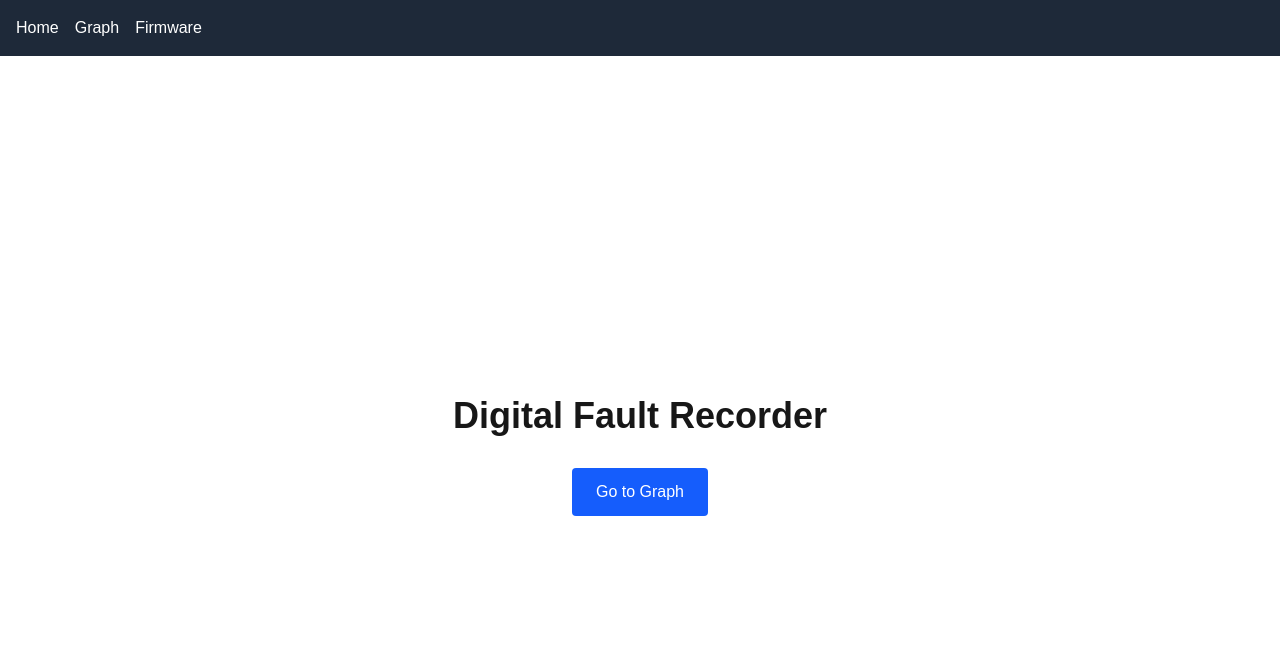
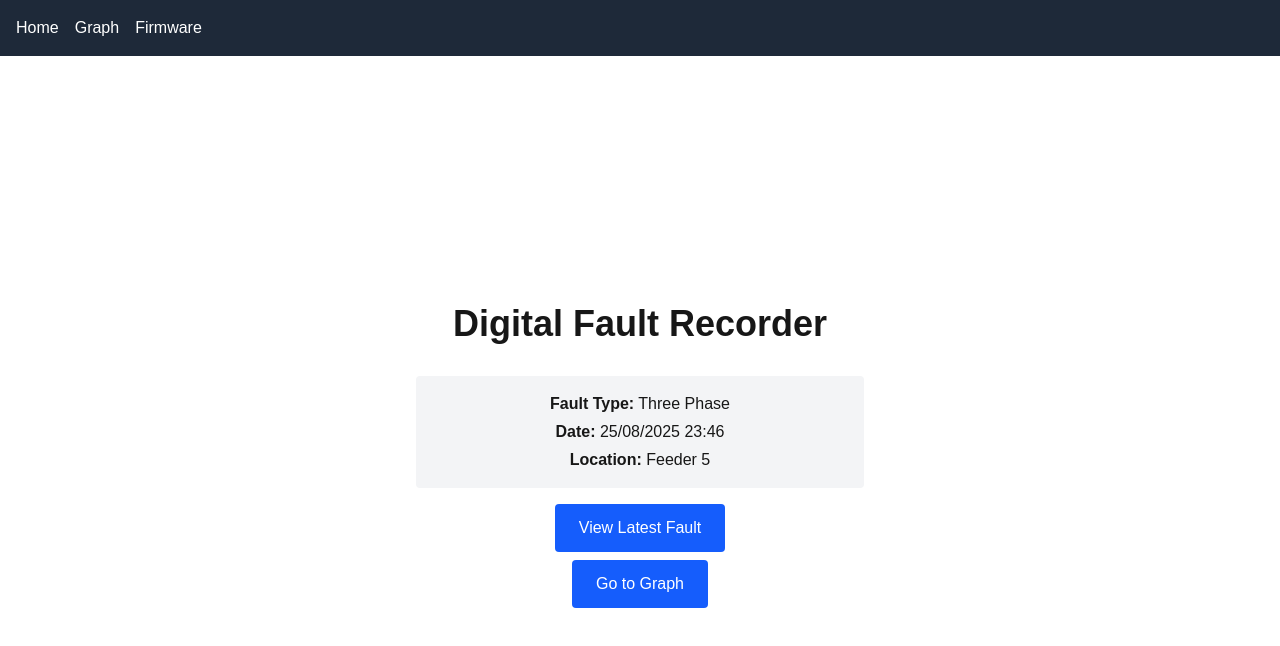
Before and after one commit to patthananb/dfr, a Next.js app: page / in a window 1280 px wide. Shown: the top 646 px of the page. Built offline with nearby package versions, Linux system fonts and the light colour scheme.

Commit message:
feat: show latest fault on home

```diff
--- a/src/app/graph/page.js
+++ b/src/app/graph/page.js
@@ -1,6 +1,7 @@
 'use client';
 
 import { useEffect, useState } from 'react';
+import { useSearchParams } from 'next/navigation';
 import { Line } from 'react-chartjs-2';
 import {
   Chart as ChartJS,
@@ -42,6 +43,8 @@ const formatDate = dateStr => {
 const formatTime = timeStr => (timeStr ? timeStr.slice(0, 5) : '');
 
 const GraphPage = () => {
+  const searchParams = useSearchParams();
+  const fileParam = searchParams.get('file');
   const [voltageData, setVoltageData] = useState(null);
   const [currentData, setCurrentData] = useState(null);
   const [filenames, setFilenames] = useState([]);
@@ -71,7 +74,11 @@ const GraphPage = () => {
           const files = data.filenames.filter(name => name !== '.gitkeep');
           setFilenames(files);
           if (files.length > 0) {
-            setSelectedFile(files[0]);
+            if (fileParam && files.includes(fileParam)) {
+              setSelectedFile(fileParam);
+            } else {
+              setSelectedFile(files[0]);
+            }
           }
         }
       } catch (error) {
@@ -79,7 +86,7 @@ const GraphPage = () => {
       }
     };
     fetchFilenames();
-  }, []);
+  }, [fileParam]);
 
   useEffect(() => {
     const fetchData = async () => {
--- a/src/app/page.js
+++ b/src/app/page.js
@@ -1,11 +1,68 @@
 import Link from "next/link";
+import { readdir, readFile } from "fs/promises";
+import { join } from "path";
 
-export default function Home() {
+const formatLabel = (str) =>
+  str
+    ? str
+        .split("_")
+        .map((part) => part.charAt(0).toUpperCase() + part.slice(1))
+        .join(" ")
+    : "";
+
+const formatDate = (dateStr) => {
+  if (!dateStr) return "";
+  const [year, month, day] = dateStr.split("-");
+  return `${day}/${month}/${year}`;
+};
+
+const formatTime = (timeStr) => (timeStr ? timeStr.slice(0, 5) : "");
+
+export default async function Home() {
+  const dataDir = join(process.cwd(), "data");
+  let latestFile = "";
+  let fault = null;
+
+  try {
+    let files = await readdir(dataDir);
+    files = files.filter((name) => name !== ".gitkeep").sort();
+    if (files.length > 0) {
+      latestFile = files[files.length - 1];
+      const content = await readFile(join(dataDir, latestFile), "utf-8");
+      fault = JSON.parse(content);
+    }
+  } catch (err) {
+    console.error("Error reading latest fault:", err);
+  }
+
   return (
     <main className="flex flex-col items-center justify-center min-h-screen p-4 sm:p-8">
       <h1 className="text-3xl sm:text-4xl font-bold mb-8 text-center">
         Digital Fault Recorder
       </h1>
+      {fault ? (
+        <div className="bg-gray-100 p-4 rounded w-full max-w-md mb-4 text-center space-y-1">
+          <p>
+            <strong>Fault Type:</strong> {formatLabel(fault.faultType)}
+          </p>
+          <p>
+            <strong>Date:</strong> {formatDate(fault.date)} {formatTime(fault.time)}
+          </p>
+          <p>
+            <strong>Location:</strong> {formatLabel(fault.faultLocation)}
+          </p>
+        </div>
+      ) : (
+        <p className="mb-4">No faults recorded.</p>
+      )}
+      {fault && (
+        <Link
+          href={`/graph?file=${latestFile}`}
+          className="bg-blue-600 text-white px-6 py-3 rounded hover:bg-blue-700 w-full sm:w-auto text-center mb-2"
+        >
+          View Latest Fault
+        </Link>
+      )}
       <Link
         href="/graph"
         className="bg-blue-600 text-white px-6 py-3 rounded hover:bg-blue-700 w-full sm:w-auto text-center"
```
